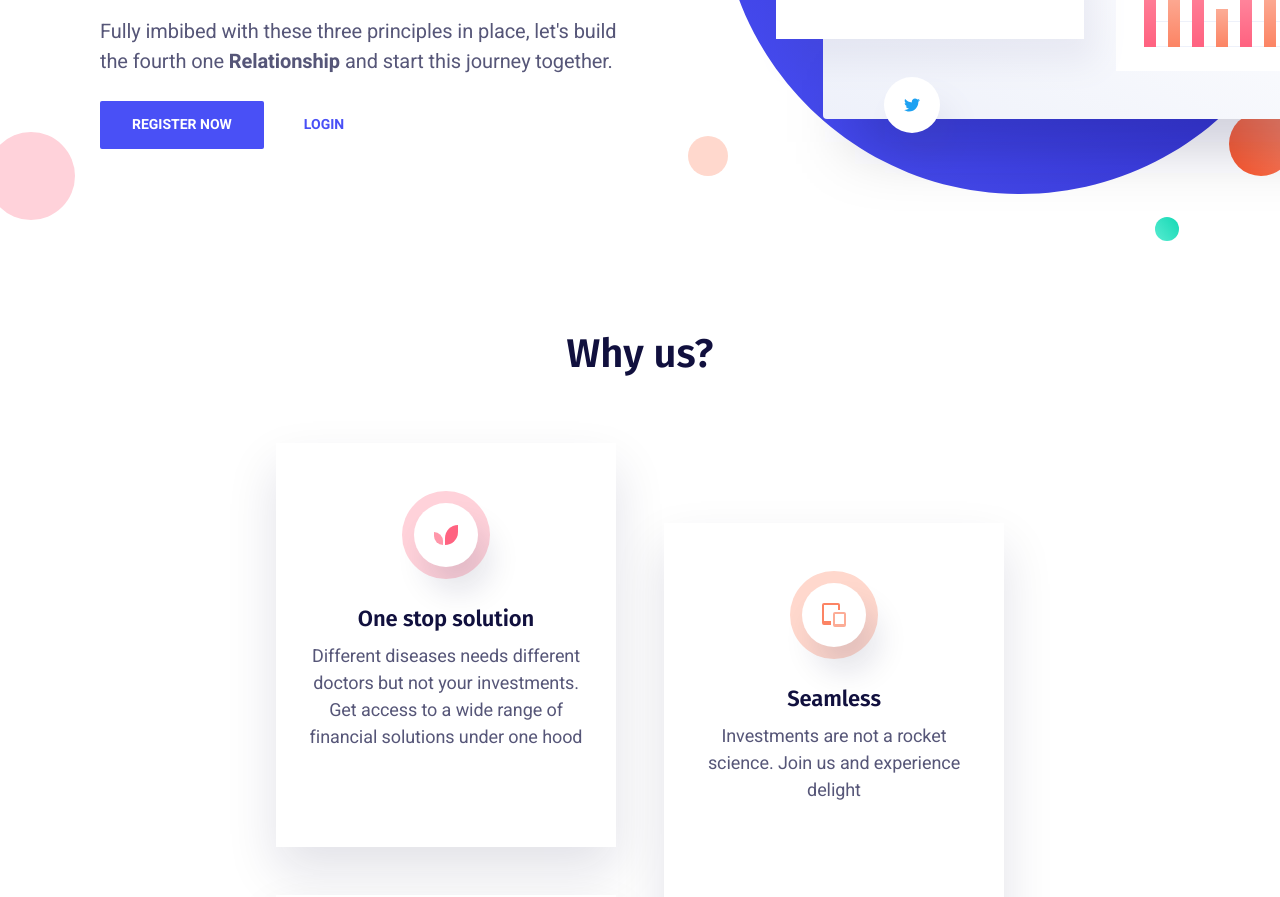
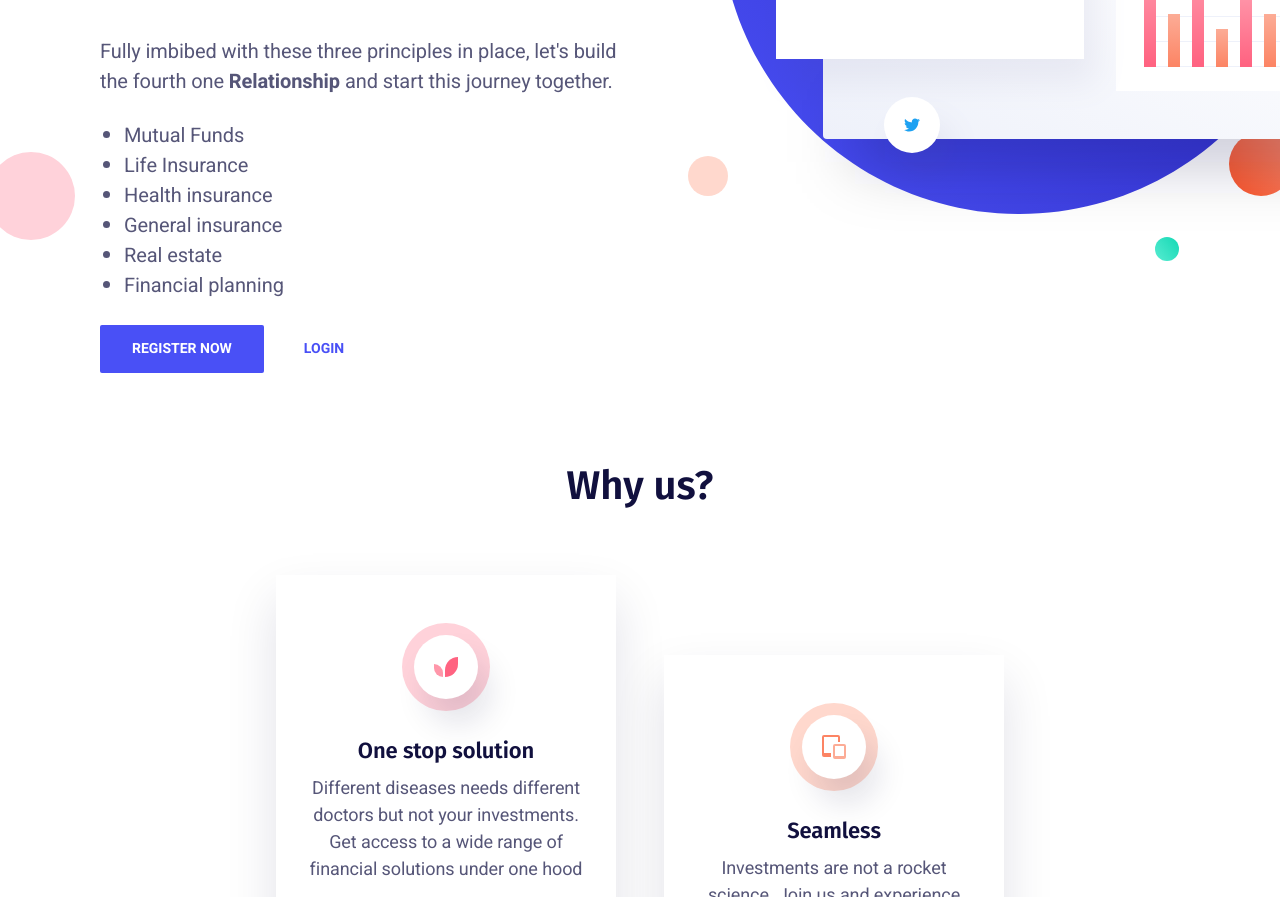
Before and after one commit to amankasliwal/new-age-advisory, a plain HTML site: page index.html in a window 1280 px wide. Shown: the part 701-1598 px from the top of the page. Drawn offline with nearby package versions, Linux system fonts and the light colour scheme.

Commit message:
Fixing logo and Adding products.

```diff
--- a/index.html
+++ b/index.html
@@ -5,7 +5,7 @@
     <meta http-equiv="X-UA-Compatible" content="IE=edge">
     <meta name="viewport" content="width=device-width, initial-scale=1">
     <title>New Age Advisory</title>
-	<link rel="icon" href="src/images/icon.png">=
+	<link rel="icon" href="src/images/icon.png">
 	<link href="https://fonts.googleapis.com/css?family=Heebo:400,500,700|Fira+Sans:600" rel="stylesheet">
     <link rel="stylesheet" href="dist/css/style.css">
 	<script src="https://unpkg.com/animejs@2.2.0/anime.min.js"></script>
@@ -68,7 +68,7 @@
 								</svg>
 
                             </a>-->
-							<img href="#" src="src/images/logo_transparent.png" title="New Age Advisory" height="400" width="400" style="margin: -150px 120px -50px -100px;">                        </h1>
+							<img href="#" src="src/images/logo_transparent.png" title="New Age Advisory" height="400" width="400" style="margin: -100px 0px -50px 0px">                        </h1>
                     </div>
                 </div>
             </div>
@@ -88,6 +88,27 @@
 							<p class="hero-paragraph"><b>Trust, Transparency & Technology</b></p>
 							<p>Fully imbibed with these three principles in place, let's build the fourth one <b>Relationship</b> and start this journey together.
 							</p>
+							<ul>
+								<li >
+									Mutual Funds
+								</li>
+								<li>
+									Life Insurance
+								</li>
+								<li >
+									Health insurance
+								</li>
+								<li>
+									General insurance
+								</li>
+								<li>
+									Real estate
+								</li>
+								<li>
+									Financial planning
+								</li>
+							</ul>
+
 <!--
 							Welcome to the world of investment. We at New Age Advisory, understand that trust is what it takes for someone to share financial requirements. That is why we believe in building relationship and value it much more than just investments. </p>
 							<p class="hero-paragraph">We're dedicated to giving you a SINGLE platform for all you investment vehicles esuring your experience is</p>
```
